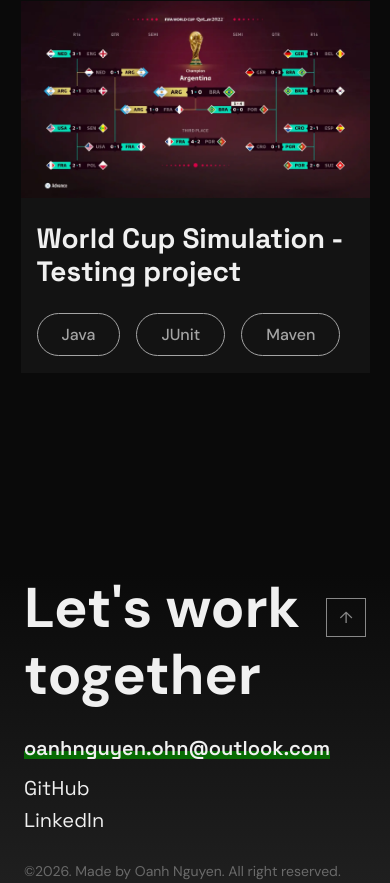
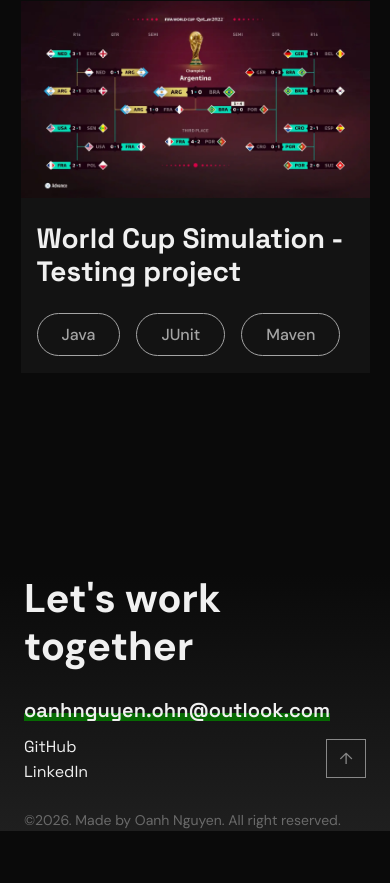
Before and after one commit to oanhngy/portfolio, a React (Vite) app: page / in a window 390 px wide. Shown: the part 4633-5516 px from the top of the page. After the commit the page ends 5464 px from the top, so only its background shows below. Built offline with nearby package versions, Linux system fonts and the light colour scheme.

Commit message:
style: improve responsive layout for AboutMe, Contact and Footer section

```diff
--- a/src/components/AboutMe/AboutMe.module.css
+++ b/src/components/AboutMe/AboutMe.module.css
@@ -133,7 +133,7 @@
     }
 }
 
-@media (max-width: 430px) {
+@media (max-width: 700px) {
     .container {
         max-width: 90%;
         flex-direction: column;
--- a/src/components/Contact/Contact.module.css
+++ b/src/components/Contact/Contact.module.css
@@ -42,13 +42,13 @@
     color: var(--accent-shade);
 }
 
-@media (max-width: 430px) {
+@media (max-width: 500px) {
     .cta {
         font-size: var(--fs-3xl);
     }
 
     .email {
-        font-size: var(--fs-l);
+        font-size: var(--fs-xl);
         background-size: 100% 8px;
         background-position: 0 80%;
     }
@@ -57,3 +57,19 @@
         font-size: var(--fs-l);
     }
 }
+
+@media (max-width: 430px) {
+    .cta {
+        font-size: var(--fs-2xl);
+    }
+
+    .email {
+        font-size: var(--fs-l);
+    }
+
+    .socials {
+        font-size: var(--fs-base);
+    }
+
+
+}
--- a/src/components/Footer/Footer.module.css
+++ b/src/components/Footer/Footer.module.css
@@ -75,9 +75,15 @@
     }
 }
 
+@media (max-width: 500px) {
+    .scrollToTop {
+        top: 24px;
+    }
+}
+
 @media (max-width: 430px) {
     .scrollToTop {
-        top: 24px;
+        top: 165px;
     }
 
     .copyright {
```
